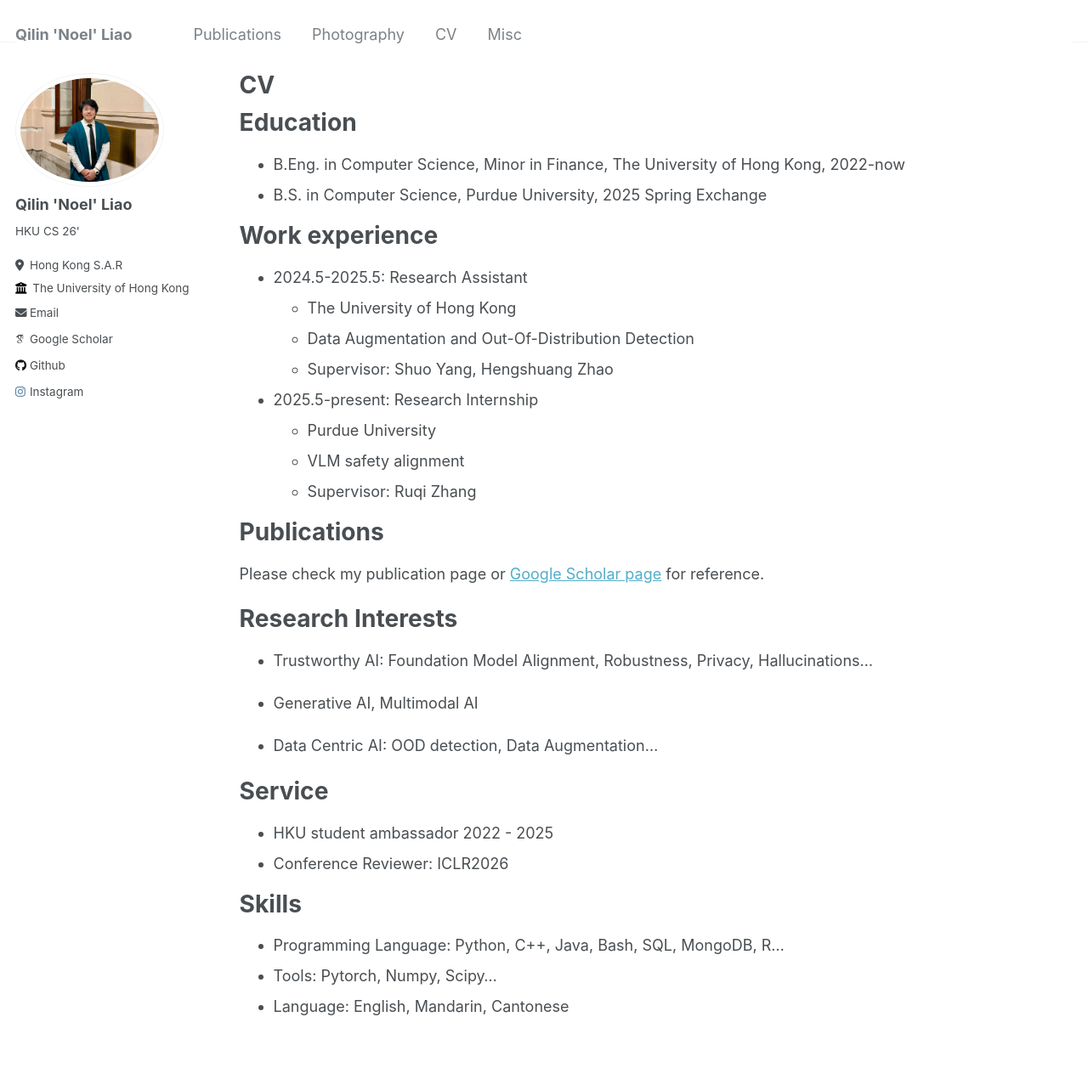
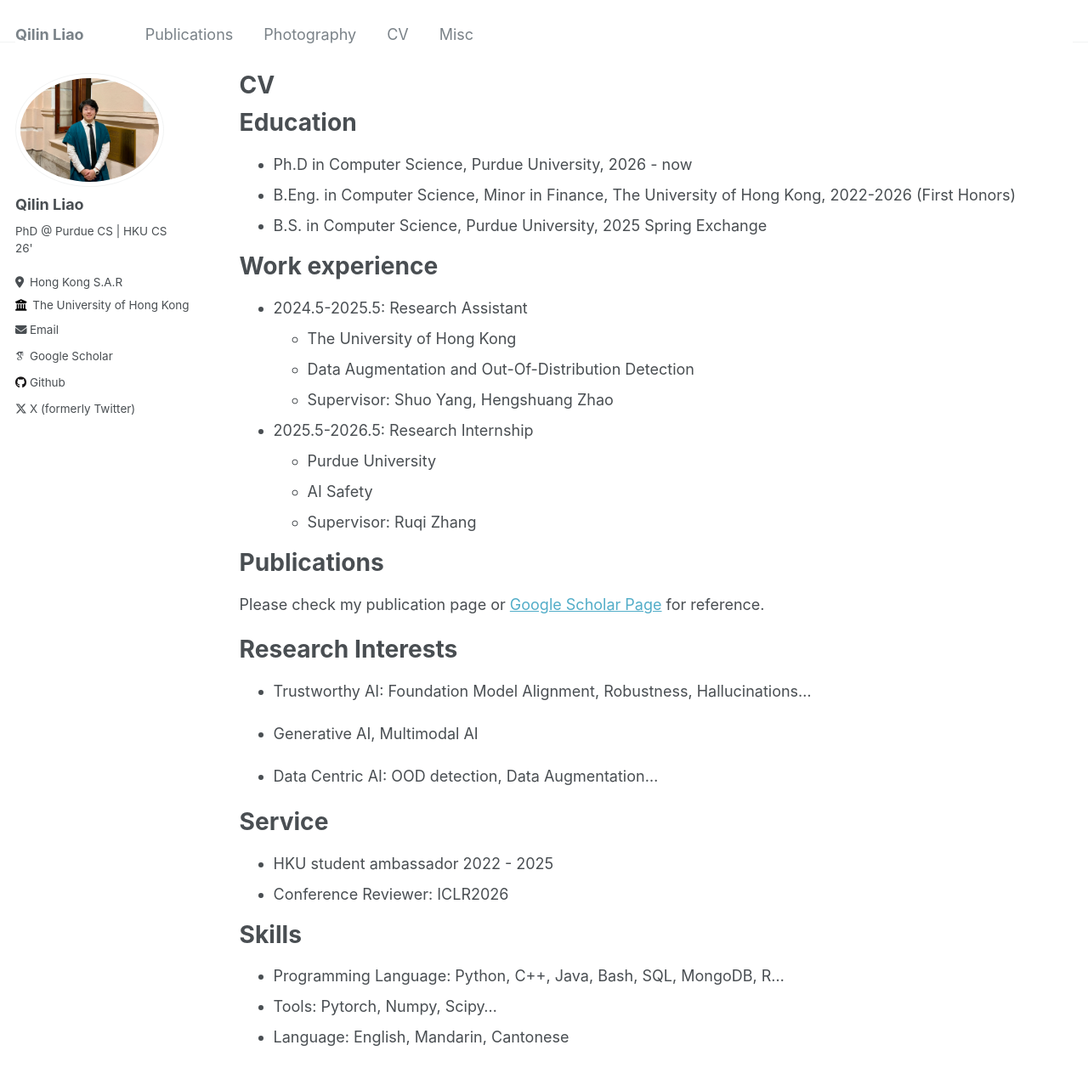
Before and after one commit to kxwhiowo/kxwhiowo.github.io, a Jekyll site: the page built from _pages/cv.md, in a window 1280 px wide and 1400 px high. Shown: the top 1270 px of the window at 85% size. Built offline with Jekyll 4.4.1, drawn with Linux system fonts in a browser that asks for light colours; some web fonts are replaced; some of the changed text lies outside the part shown.

Commit message:
update page

```diff
--- a/_config.yml
+++ b/_config.yml
@@ -1,8 +1,8 @@
 # Basic Site Settings
 locale                   : "en-US"
-title                    : "Qilin 'Noel' Liao"
+title                    : "Qilin Liao"
 title_separator          : "-"
-name                     : &name "Qilin 'Noel' Liao"
+name                     : &name "Qilin Liao"
 description              : &description "HKU CompSci 26'"
 url                      : https://kxwhiowo.github.io # the base hostname & protocol for your site e.g. "https://mmistakes.github.io"
 baseurl                  : "" # the subpath of your site, e.g. "/blog"
@@ -14,13 +14,13 @@
 author:
   # Biographic information
   avatar           : "profile.jpg"
-  name             : "Qilin 'Noel' Liao"
+  name             : "Qilin Liao"
   pronouns         : # example: "she/her"
-  bio              : "HKU CS 26'"
+  bio              : "PhD @ Purdue CS | HKU CS 26'"
   location         : "Hong Kong S.A.R"
   employer         : "The University of Hong Kong"
   uri              : # URL
-  email            : "kxwhi@connect.hku.hk"
+  email            : "liao267@purdue.edu"
 
   # Academic websites
   arxiv            : # URL - Update with the correct link to your profile
@@ -46,7 +46,7 @@
   goodreads        : # Username
   google_plus      : # Username
   keybase          : # Username
-  instagram        : "nxellxxo"
+  instagram        :
   lastfm           : # Username
   linkedin         : # Username
   mastodon         : # URL
@@ -56,7 +56,7 @@
   steam            : # Username
   telegram         : # URL
   tumblr           : # Username
-  twitter          : #"UniofOxford"  # Replace this with your X / Twitter handle
+  twitter          : "noel_liao"  # Replace this with your X / Twitter handle
   vine             : # Username
   weibo            : # Username
   wikipedia        : # Username
--- a/_pages/cv.md
+++ b/_pages/cv.md
@@ -12,7 +12,8 @@
 Education
 ======
 
-* B.Eng. in Computer Science, Minor in Finance, The University of Hong Kong, 2022-now
+* Ph.D in Computer Science, Purdue University, 2026 - now
+* B.Eng. in Computer Science, Minor in Finance, The University of Hong Kong, 2022-2026 (First Honors)
 * B.S. in Computer Science, Purdue University, 2025 Spring Exchange
 
 Work experience
@@ -23,19 +24,19 @@
   * Data Augmentation and Out-Of-Distribution Detection
   * Supervisor: Shuo Yang, Hengshuang Zhao
 
-* 2025.5-present: Research Internship
+* 2025.5-2026.5: Research Internship
   * Purdue University
-  * VLM safety alignment
+  * AI Safety
   * Supervisor: Ruqi Zhang
 
 Publications
 =====
-Please check my publication page or [Google Scholar page](https://scholar.google.com/citations?user=ZfiC_tEAAAAJ&hl=zh-CN) for reference.
+Please check my publication page or [Google Scholar Page](https://scholar.google.com/citations?user=ZfiC_tEAAAAJ&hl=zh-CN) for reference.
 
 
 Research Interests
 ======
-* Trustworthy AI: Foundation Model Alignment, Robustness, Privacy, Hallucinations...
+* Trustworthy AI: Foundation Model Alignment, Robustness, Hallucinations...
 
 * Generative AI, Multimodal AI
 
```
Also changed, not shown: other parts of _pages/cv.md (+0 -17 lines), _pages/misc.md (+2 -2 lines), _photography/Europe.md (added, +21 -0 lines), _publications/VERAV.md (+2 -2 lines), 8 other files.
